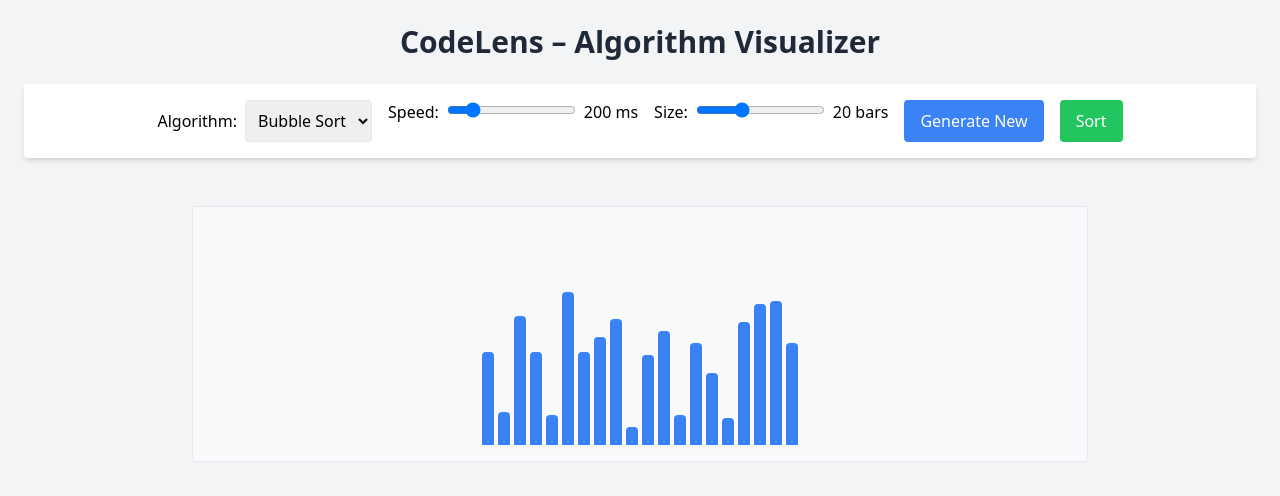
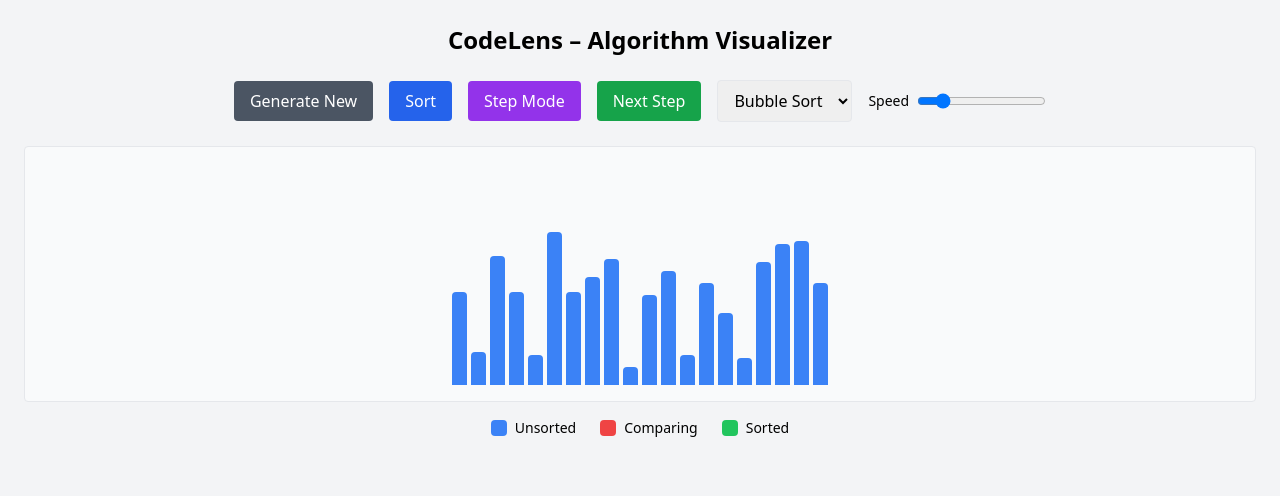
Before and after one commit to Jerrysoftwork/codelens, a React (Vite) app in the folder codelens/: page / in a window 1280 px wide. Shown: the top 496 px of the page. Built offline with nearby package versions, Linux system fonts and the light colour scheme.

Commit message:
Implement step mode for sorting algorithms; add step tracking for bubble and quick sort

```diff
--- a/codelens/src/App.jsx
+++ b/codelens/src/App.jsx
@@ -3,70 +3,98 @@ import ControlPanel from "./components/ControlPanel";
 import Chart from "./components/Chart";
 import { bubbleSort } from "./algorithms/bubbleSort";
 import { quickSort } from "./algorithms/quickSort";
-import { mergeSort } from "./algorithms/mergeSort";
+import { bubbleSortSteps } from "./algorithms/bubbleSortSteps";
+import { quickSortSteps } from "./algorithms/quickSortSteps";
 
 function App() {
-  const [size, setSize] = useState(20); // NEW: size of array
   const [array, setArray] = useState(generateArray(20));
   const [speed, setSpeed] = useState(200);
-  const [isSorting, setIsSorting] = useState(false);
   const [comparing, setComparing] = useState([]);
   const [sorted, setSorted] = useState([]);
+  const [isSorting, setIsSorting] = useState(false);
   const [algorithm, setAlgorithm] = useState("bubble");
 
+  // Step mode state
+  const [isStepMode, setIsStepMode] = useState(false);
+  const [steps, setSteps] = useState([]);
+  const [currentStep, setCurrentStep] = useState(0);
+
   function generateArray(size) {
-    return Array.from({ length: size }, () =>
-      Math.floor(Math.random() * 50) + 5
-    );
+    return Array.from({ length: size }, () => Math.floor(Math.random() * 50) + 5);
   }
 
-  const resetArray = () => {
-    setArray(generateArray(size)); // use current size
+  const handleGenerate = () => {
+    if (isSorting) return;
+    setArray(generateArray(20));
+    setComparing([]);
     setSorted([]);
-    setComparing([]);
+    setSteps([]);
+    setCurrentStep(0);
+    setIsStepMode(false);
   };
 
   const handleSort = async () => {
     setIsSorting(true);
     setSorted([]);
-    setComparing([]);
 
     if (algorithm === "bubble") {
       await bubbleSort(array, setArray, speed, setComparing, setSorted);
     } else if (algorithm === "quick") {
       await quickSort(array, setArray, speed, setComparing, setSorted);
-    } else if (algorithm === "merge") {
-      await mergeSort(array, setArray, speed, setComparing, setSorted);
     }
 
     setIsSorting(false);
   };
 
+  const handleStepMode = () => {
+    setIsStepMode(true);
+    setSteps([]);
+    setCurrentStep(0);
+
+    let stepList = [];
+
+    if (algorithm === "bubble") {
+      stepList = bubbleSortSteps(array);
+    } else if (algorithm === "quick") {
+      stepList = quickSortSteps(array);
+    }
+
+    setSteps(stepList);
+
+    if (stepList.length > 0) {
+      setArray(stepList[0].array);
+      setComparing(stepList[0].comparing);
+      setSorted(stepList[0].sorted);
+    }
+  };
+
+  const handleNextStep = () => {
+    if (!isStepMode || steps.length === 0) return;
+    const nextIndex = currentStep + 1;
+    if (nextIndex < steps.length) {
+      setCurrentStep(nextIndex);
+      setArray(steps[nextIndex].array);
+      setComparing(steps[nextIndex].comparing);
+      setSorted(steps[nextIndex].sorted);
+    }
+  };
+
   return (
-    <div className="min-h-screen bg-gray-100 p-6 flex flex-col gap-6">
-      <h1 className="text-3xl font-bold text-center text-gray-800">
-        CodeLens – Algorithm Visualizer
-      </h1>
-
-      {/* Control Panel */}
+    <div className="p-6 space-y-6">
+      <h1 className="text-2xl font-bold text-center">CodeLens – Algorithm Visualizer</h1>
       <ControlPanel
+        onGenerate={handleGenerate}
+        onSort={handleSort}
+        onStepMode={handleStepMode}
+        onNextStep={handleNextStep}
+        isSorting={isSorting}
+        isStepMode={isStepMode}
+        speed={speed}
+        setSpeed={setSpeed}
         algorithm={algorithm}
         setAlgorithm={setAlgorithm}
-        speed={speed}
-        setSpeed={setSpeed}
-        size={size}
-        setSize={setSize}
-        resetArray={resetArray}
-        handleSort={handleSort}
-        isSorting={isSorting}
       />
-
-      {/* Chart */}
-      <div className="flex justify-center mt-6">
-        <div className="w-full max-w-4xl">
-          <Chart array={array} comparing={comparing} sorted={sorted} />
-        </div>
-      </div>
+      <Chart array={array} comparing={comparing} sorted={sorted} />
     </div>
   );
 }
--- /dev/null
+++ b/codelens/src/algorithms/bubbleSortSteps.js
@@ -0,0 +1,27 @@
+// Bubble Sort (Step Mode version)
+export function bubbleSortSteps(array) {
+  const arr = [...array];
+  const steps = [];
+
+  for (let i = 0; i < arr.length; i++) {
+    for (let j = 0; j < arr.length - i - 1; j++) {
+      // record comparing
+      steps.push({ array: [...arr], comparing: [j, j + 1], sorted: [] });
+
+      if (arr[j] > arr[j + 1]) {
+        [arr[j], arr[j + 1]] = [arr[j + 1], arr[j]];
+        // record after swap
+        steps.push({ array: [...arr], comparing: [j, j + 1], sorted: [] });
+      }
+    }
+  }
+
+  // final sorted state
+  steps.push({
+    array: [...arr],
+    comparing: [],
+    sorted: arr.map((_, idx) => idx),
+  });
+
+  return steps;
+}
--- /dev/null
+++ b/codelens/src/algorithms/quickSortSteps.js
@@ -0,0 +1,49 @@
+// Quick Sort (Step Mode version)
+export function quickSortSteps(array) {
+  const arr = [...array];
+  const steps = [];
+
+  const swap = (a, b) => {
+    [arr[a], arr[b]] = [arr[b], arr[a]];
+  };
+
+  const partition = (low, high) => {
+    const pivot = arr[high];
+    let i = low - 1;
+
+    for (let j = low; j < high; j++) {
+      // record comparing
+      steps.push({ array: [...arr], comparing: [j, high], sorted: [] });
+
+      if (arr[j] < pivot) {
+        i++;
+        swap(i, j);
+        steps.push({ array: [...arr], comparing: [i, j], sorted: [] });
+      }
+    }
+
+    swap(i + 1, high);
+    steps.push({ array: [...arr], comparing: [i + 1, high], sorted: [] });
+
+    return i + 1;
+  };
+
+  const quickSortRecursive = (low, high) => {
+    if (low < high) {
+      const pi = partition(low, high);
+      quickSortRecursive(low, pi - 1);
+      quickSortRecursive(pi + 1, high);
+    }
+  };
+
+  quickSortRecursive(0, arr.length - 1);
+
+  // final sorted state
+  steps.push({
+    array: [...arr],
+    comparing: [],
+    sorted: arr.map((_, idx) => idx),
+  });
+
+  return steps;
+}
--- a/codelens/src/components/ControlPanel.jsx
+++ b/codelens/src/components/ControlPanel.jsx
@@ -1,81 +1,70 @@
 import React from "react";
 
 const ControlPanel = ({
+  onGenerate,
+  onSort,
+  onStepMode,
+  onNextStep,
+  isSorting,
+  isStepMode,
+  speed,
+  setSpeed,
   algorithm,
   setAlgorithm,
-  speed,
-  setSpeed,
-  size,
-  setSize,
-  resetArray,
-  handleSort,
-  isSorting,
 }) => {
   return (
-    <div className="flex flex-wrap justify-center gap-4 bg-white p-4 rounded shadow-md">
-      {/* Algorithm Selector */}
-      <div>
-        <label className="mr-2 font-medium">Algorithm:</label>
-        <select
-          value={algorithm}
-          onChange={(e) => setAlgorithm(e.target.value)}
-          className="p-2 border rounded"
-          disabled={isSorting}
-        >
-          <option value="bubble">Bubble Sort</option>
-          <option value="quick">Quick Sort</option>
-          <option value="merge">Merge Sort</option>
-        </select>
-      </div>
-
-      {/* Speed Slider */}
-      <div>
-        <label className="mr-2 font-medium">Speed:</label>
-        <input
-          type="range"
-          min="50"
-          max="1000"
-          step="50"
-          value={speed}
-          onChange={(e) => setSpeed(Number(e.target.value))}
-          disabled={isSorting}
-          className="cursor-pointer"
-        />
-        <span className="ml-2">{speed} ms</span>
-      </div>
-
-      {/* Size Slider */}
-      <div>
-        <label className="mr-2 font-medium">Size:</label>
-        <input
-          type="range"
-          min="5"
-          max="50"
-          step="1"
-          value={size}
-          onChange={(e) => setSize(Number(e.target.value))}
-          disabled={isSorting}
-          className="cursor-pointer"
-        />
-        <span className="ml-2">{size} bars</span>
-      </div>
-
-      {/* Buttons */}
+    <div className="flex flex-wrap gap-4 items-center justify-center">
       <button
-        onClick={resetArray}
+        onClick={onGenerate}
         disabled={isSorting}
-        className="bg-blue-500 text-white px-4 py-2 rounded disabled:opacity-50"
+        className="px-4 py-2 bg-gray-600 text-white rounded"
       >
         Generate New
       </button>
 
       <button
-        onClick={handleSort}
-        disabled={isSorting}
-        className="bg-green-500 text-white px-4 py-2 rounded disabled:opacity-50"
+        onClick={onSort}
+        disabled={isSorting || isStepMode}
+        className="px-4 py-2 bg-blue-600 text-white rounded"
       >
         Sort
       </button>
+
+      <button
+        onClick={onStepMode}
+        disabled={isSorting}
+        className="px-4 py-2 bg-purple-600 text-white rounded"
+      >
+        Step Mode
+      </button>
+
+      <button
+        onClick={onNextStep}
+        disabled={!isStepMode}
+        className="px-4 py-2 bg-green-600 text-white rounded"
+      >
+        Next Step
+      </button>
+
+      <select
+        value={algorithm}
+        onChange={(e) => setAlgorithm(e.target.value)}
+        className="px-3 py-2 border rounded"
+      >
+        <option value="bubble">Bubble Sort</option>
+        <option value="quick">Quick Sort</option>
+      </select>
+
+      <div className="flex items-center gap-2">
+        <label className="text-sm">Speed</label>
+        <input
+          type="range"
+          min="50"
+          max="1000"
+          value={speed}
+          onChange={(e) => setSpeed(Number(e.target.value))}
+        />
+      </div>
     </div>
   );
 };
--- a/codelens/src/components/chart.jsx
+++ b/codelens/src/components/chart.jsx
@@ -1,21 +1,42 @@
-// src/components/Chart.jsx
 import React from "react";
 
 const Chart = ({ array, comparing, sorted }) => {
+  // Dynamic width: smaller when there are more bars
+  const barWidth = Math.max(2, Math.floor(300 / array.length));
+
   return (
-    <div className="flex items-end justify-center h-64 bg-gray-50 border rounded p-4 overflow-hidden">
+    <div className="flex flex-col items-center gap-4">
+      {/* Bars */}
+      <div className="flex items-end justify-center h-64 bg-gray-50 border rounded p-4 overflow-hidden w-full">
         {array.map((value, index) => (
           <div
             key={index}
             className={`
-            w-3 mx-0.5 rounded-t
+              mx-0.5 rounded-t
               ${comparing.includes(index) ? "bg-red-500" : ""}
               ${sorted.includes(index) ? "bg-green-500" : ""}
               ${!comparing.includes(index) && !sorted.includes(index) ? "bg-blue-500" : ""}
             `}
-          style={{ height: `${value * 3}px` }}
+            style={{
+              height: `${value * 3}px`,
+              width: `${barWidth}px`,
+            }}
           ></div>
         ))}
+      </div>
+
+      {/* Legend */}
+      <div className="flex gap-6 text-sm">
+        <div className="flex items-center gap-2">
+          <span className="w-4 h-4 bg-blue-500 rounded"></span> Unsorted
+        </div>
+        <div className="flex items-center gap-2">
+          <span className="w-4 h-4 bg-red-500 rounded"></span> Comparing
+        </div>
+        <div className="flex items-center gap-2">
+          <span className="w-4 h-4 bg-green-500 rounded"></span> Sorted
+        </div>
+      </div>
     </div>
   );
 };
```
Lines whose indentation alone changed are shown as unchanged.
